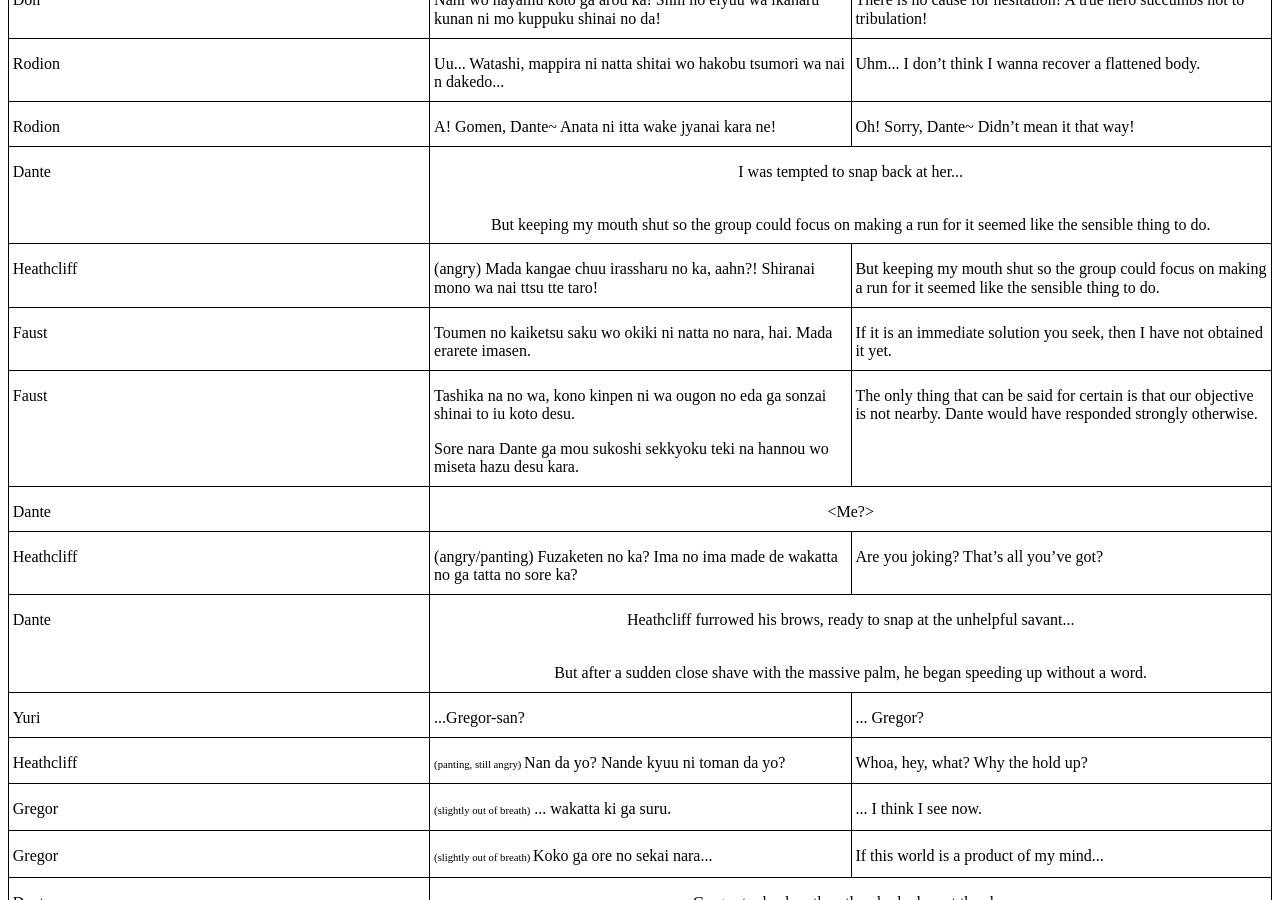
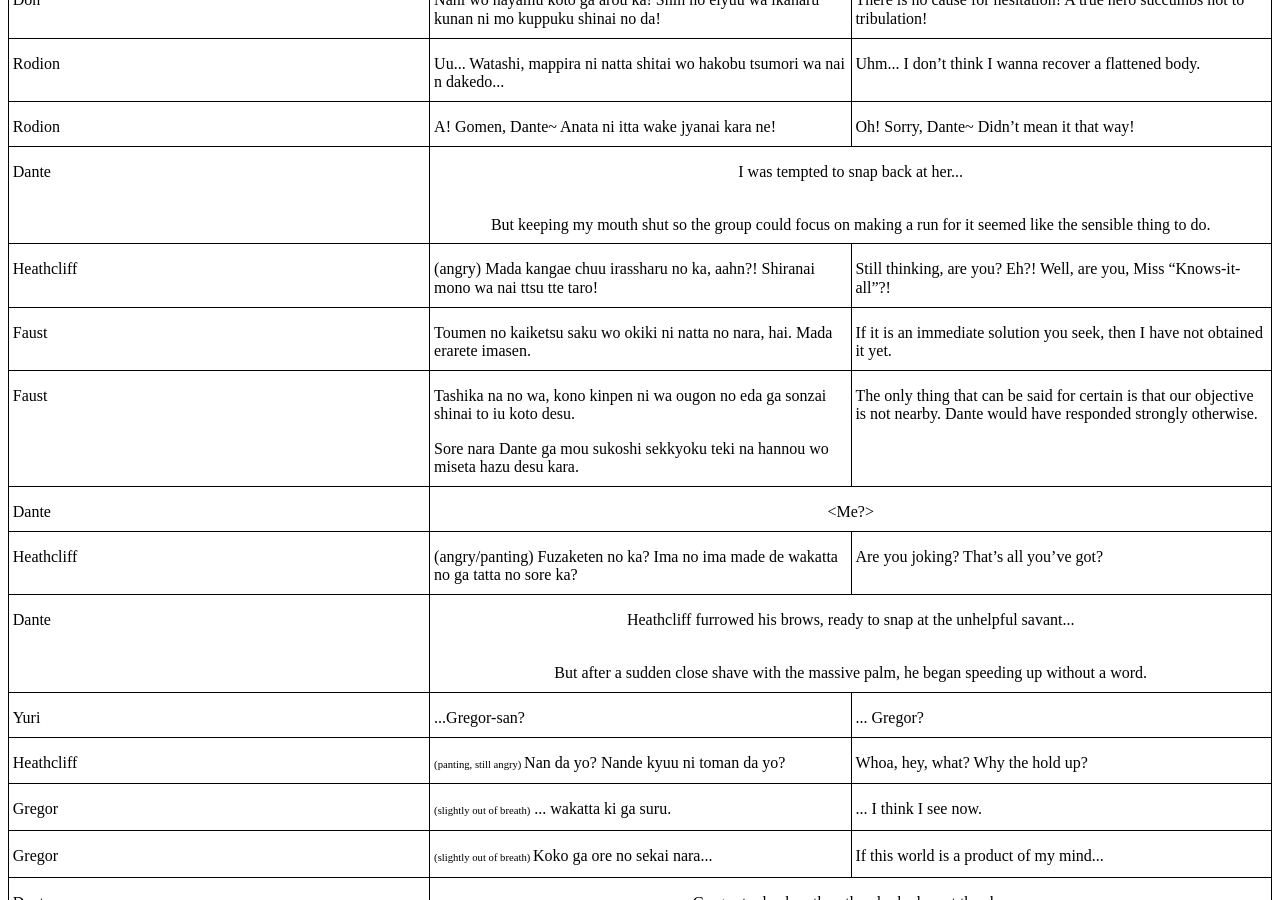
Before and after one commit to Kame-Linca/Rimbus_Site, a Jekyll site: the page built from Scripts/C1/C1_23.html, in a window 1280 px wide and 900 px high, scrolled down 2010 px. Built offline with Jekyll 4.4.1, drawn with Linux system fonts in a browser that asks for light colours.

Commit message:
c1 little bugs

```diff
--- a/Scripts/C1/C1_23.html
+++ b/Scripts/C1/C1_23.html
@@ -458,8 +458,7 @@ But keeping my mouth shut so the group
 			nai ttsu tte taro!</p>
 		</td>
 		<td width="33%" style="border-top: none; border-bottom: 1px solid #000000; border-left: 1px solid #000000; border-right: 1px solid #000000; padding: 0cm 0.1cm"><p>
-			But keeping my mouth shut so the group could focus on making a run
-			for it seemed like the sensible thing to do.</p>
+			Still thinking, are you? Eh?! Well, are you, Miss “Knows-it-all”?!</p>
 		</td>
 	</tr>
 	<tr valign="top" chara_highlight="Faust">
```
